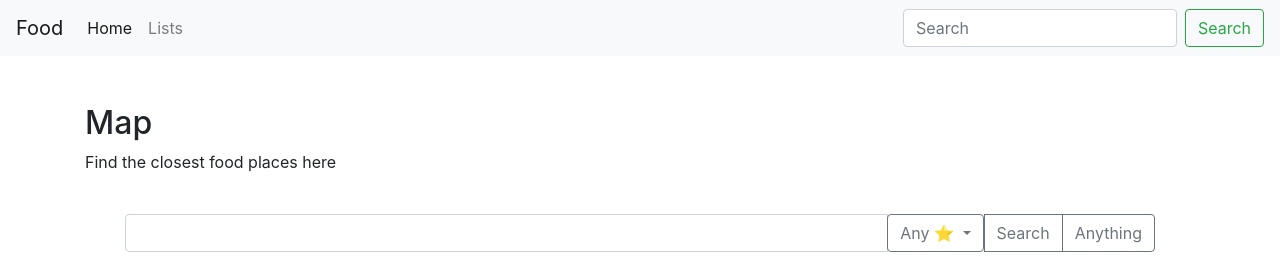
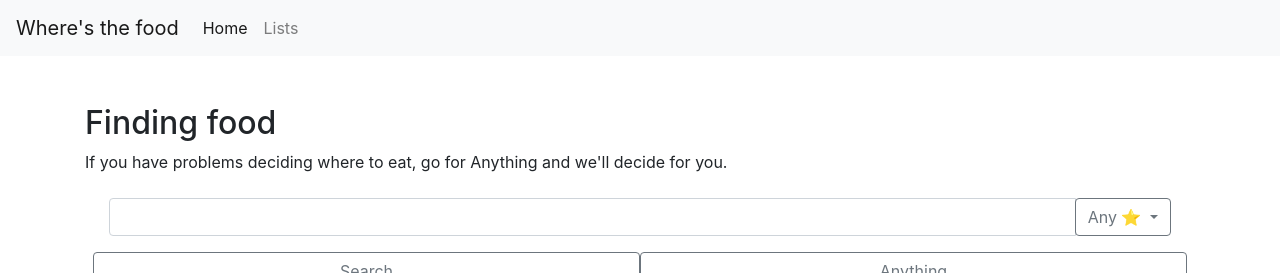
Before and after one commit to benghaun/wheresthefood, a Flask app: page / in a window 1280 px wide. Shown: the top 273 px of the page. Run offline with Flask 2, Linux system fonts and the light colour scheme; data comes from the database, SQL or seed files in the repository; some libraries are stand-ins or nearby versions.

Commit message:
changed search bar and some texts

```diff
--- a/templates/index.html
+++ b/templates/index.html
@@ -8,7 +8,7 @@
     <meta name="description" content="">
     <meta name="author" content="">
 
-    <title>Food</title>
+    <title>Where's the food</title>
 
     <link rel="stylesheet" href="https://stackpath.bootstrapcdn.com/bootstrap/4.3.1/css/bootstrap.min.css" integrity="sha384-ggOyR0iXCbMQv3Xipma34MD+dH/1fQ784/j6cY/iJTQUOhcWr7x9JvoRxT2MZw1T" crossorigin="anonymous">
     <script src="https://code.jquery.com/jquery-3.3.1.min.js"></script>
@@ -20,7 +20,7 @@
 
 <body>
     <nav class="navbar navbar-expand-lg navbar-light bg-light">
-        <a class="navbar-brand" href="#">Food</a>
+        <a class="navbar-brand" href="#">Where's the food</a>
         <button class="navbar-toggler" type="button" data-toggle="collapse" data-target="#navbarSupportedContent" aria-controls="navbarSupportedContent" aria-expanded="false" aria-label="Toggle navigation">
             <span class="navbar-toggler-icon"></span>
         </button>
@@ -34,10 +34,10 @@
                     <a class="nav-link" href="list">Lists</a>
             </li>
             </ul>
-            <form class="form-inline my-2 my-lg-0">
+            <!-- <form class="form-inline my-2 my-lg-0">
             <input class="form-control mr-sm-2" type="search" placeholder="Search" aria-label="Search">
             <button class="btn btn-outline-success my-2 my-sm-0" type="submit">Search</button>
-            </form>
+            </form> -->
         </div>
     </nav>
 
@@ -45,8 +45,8 @@
         <div class="row p-4"></div>
         <div class="row">
             <div class="col">
-                <h2>Map</h2>
-                <p>Find the closest food places here</p>
+                <h2>Finding food</h2>
+                <p>If you have problems deciding where to eat, go for Anything and we'll decide for you.</p>
             </div>
 
         </div>
@@ -68,8 +68,8 @@
     <div class="container pb-4">
         <div class="col"></div>
         <div class="col text-center" >
-            <div class="row text-center p-4">
-                <div class="col"></div>
+            <div class="row text-center p-2">
+                <!-- <div class="col"></div> -->
                 <div class="input-group mx-sm-3">
                     <input type="text" class="form-control" id="zoominput">
                     <div class="input-group-append">
@@ -77,8 +77,8 @@
                             <button class="btn btn-outline-secondary dropdown-toggle" type="button" id="filterRating" data-toggle="dropdown" aria-haspopup="true" aria-expanded="false">
                                 Any &#11088
                             </button>
-                            <div class="dropdown-menu" aria-labelledby="dropdownMenuButton">
-                                <a class="dropdown-item" href="#" id="any">Any &#11088</a>
+                            <div class="dropdown-menu dropdown-menu-right" aria-labelledby="dropdownMenuButton">
+                                <!-- <a class="dropdown-item" href="#" id="any">Any &#11088</a> -->
                                 <a class="dropdown-item" href="#" id="star5">5 &#11088</a>
                                 <a class="dropdown-item" href="#" id="star4">4 &#11088</a>
                                 <a class="dropdown-item" href="#" id="star3">3 &#11088</a>
@@ -86,18 +86,17 @@
                                 <a class="dropdown-item" href="#" id="star1">1 &#11088</a>
                             </div>
                         </div>
-                        <button id = "zoomarea" class="btn btn-outline-secondary" type="button">Search</button>
-                        <button id="randomchoice" class="btn btn-outline-secondary">Anything</button>
+                        <!-- <button id = "zoomarea" class="btn btn-outline-secondary" type="button">Search</button> -->
+                        <!-- <button id="randomchoice" class="btn btn-outline-secondary">Anything</button> -->
                     </div>
                 </div>
-                <div class="col"></div>
-                <!-- <div class="col align-self-end">
-                    <input id="zoominput" ></input>
-                    <button id="zoomarea" class="btn btn-outline-secondary">Search</button>
-                </div> -->
+            </div>
+            <div class="row text-center p-2">
+                <button id = "zoomarea" class="col-6 btn btn-outline-secondary" type="button">Search</button>
+                <!-- <div class="col-4"></div> -->
+                <button id="randomchoice" class="col-6 btn btn-outline-secondary" type="button">Anything</button>
+            </div>
 
-
-            </div>
             <div id="map" style="width:100%;height:450px;" ></div>
         </div>
         <div class="col"></div>
@@ -111,6 +110,13 @@
     </div> -->
     <p hidden id="chosen"></p>
     <p hidden id="bounds"></p>
+
+    <footer class="page-footer font-small">
+        <div class="footer-copyright text-center py-3"> © 2019 Where's the food
+        </div>
+    </footer>
+
+
 </body>
 
 
```
Also changed, not shown: templates/list.html (+9 -9 lines).
